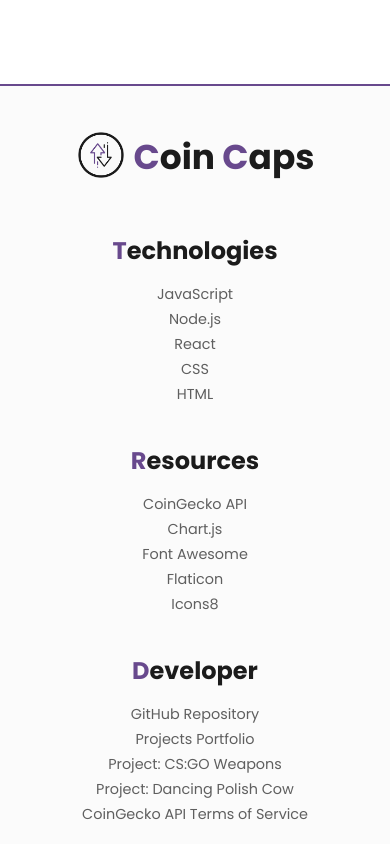
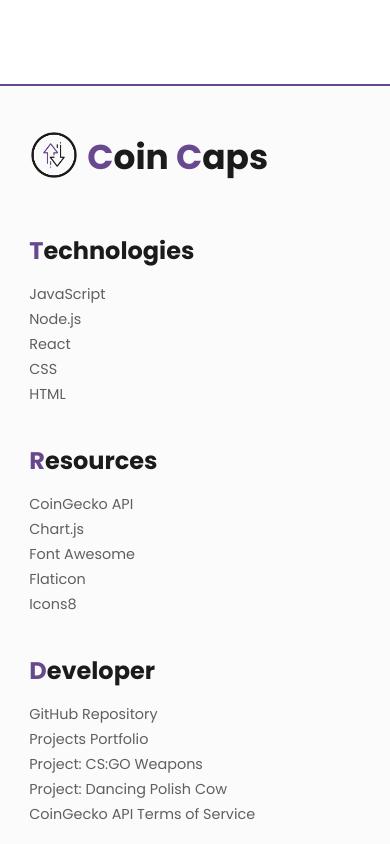
Before and after one commit to 0mppula/CoinCaps, a React (Create React App) app: page / in a window 390 px wide. Shown: the part 960-1804 px from the top of the page. Built offline with nearby package versions, Linux system fonts and the light colour scheme; no server answers.

Commit message:
Fixed footer styles and links.

```diff
--- a/src/components/footer/Footer.css
+++ b/src/components/footer/Footer.css
@@ -81,6 +81,10 @@
 	flex: 1 1 160px;
 }
 
+.link-item {
+	list-style-type: none;
+}
+
 .link-header {
 	height: 53px;
 	display: flex;
@@ -88,7 +92,7 @@
 	margin-bottom: 1rem;
 }
 
-.footer-top p {
+.footer-top li {
 	font-size: 0.9rem;
 	margin-bottom: 0.25rem;
 }
@@ -134,19 +138,22 @@
 	}
 	.footer-brand-section {
 		justify-content: center;
-		align-items: center;
+		align-items: left;
 	}
 	.footer-link-section {
-		text-align: center;
+		text-align: left;
 		flex: 1 1 calc(50% - 1rem);
 	}
 	.link-header {
-		justify-content: center;
+		justify-content: left;
 	}
 }
 @media only screen and (max-width: 480px) {
+	.footer-top {
+		width: min(85vw, 1200px);
+	}
+
 	.footer-link-section {
-		text-align: center;
 		flex: 1 1 100%;
 	}
 }
--- a/src/components/footer/Footer.js
+++ b/src/components/footer/Footer.js
@@ -30,7 +30,7 @@
 						<div className="link-header">
 							<h2>Technologies</h2>
 						</div>
-						<div>
+						<ul>
 							<Link
 								url={'https://developer.mozilla.org/en-US/docs/Web/JavaScript'}
 								text={'JavaScript'}
@@ -45,25 +45,25 @@
 								url={'https://developer.mozilla.org/en-US/docs/Web/HTML'}
 								text={'HTML'}
 							/>
-						</div>
+						</ul>
 					</div>
 					<div className="footer-link-section">
 						<div className="link-header">
 							<h2>Resources</h2>
 						</div>
-						<div>
+						<ul>
 							<Link url={'https://www.coingecko.com/'} text={'CoinGecko API'} />
 							<Link url={'https://www.chartjs.org/'} text={'Chart.js'} />
 							<Link url={'https://fontawesome.com/'} text={'Font Awesome'} />
 							<Link url={'https://www.flaticon.com/'} text={'Flaticon'} />
 							<Link url={'https://icons8.com/'} text={'Icons8'} />
-						</div>
+						</ul>
 					</div>
 					<div className="footer-link-section">
 						<div className="link-header">
 							<h2>Developer</h2>
 						</div>
-						<div>
+						<ul>
 							<Link
 								url={'https://github.com/0mppula/Coin_Caps'}
 								text={'GitHub Repository'}
@@ -84,19 +84,19 @@
 								url={'https://www.coingecko.com/api_terms'}
 								text={'CoinGecko API Terms of Service'}
 							/>
-						</div>
+						</ul>
 					</div>
 					<div className="footer-link-section">
 						<div className="link-header">
 							<h2>Other</h2>
 						</div>
-						<div>
+						<ul>
 							<Link
 								url={'https://www.jamk.fi/'}
 								text={'Jyväskylä University of Applied Sciences'}
 							/>
 							<Link url={'.'} text={'Documentation'} />
-						</div>
+						</ul>
 					</div>
 				</div>
 			</div>
--- a/src/components/footer/Link.js
+++ b/src/components/footer/Link.js
@@ -2,9 +2,11 @@
 
 const Link = ({ url, text }) => {
 	return (
-		<a href={url} target="_blank" rel="noopener noreferrer">
-			<p>{text}</p>
-		</a>
+		<li className="link-item">
+			<a href={url} target="_blank" rel="noopener noreferrer">
+				{text}
+			</a>
+		</li>
 	);
 };
 
```
